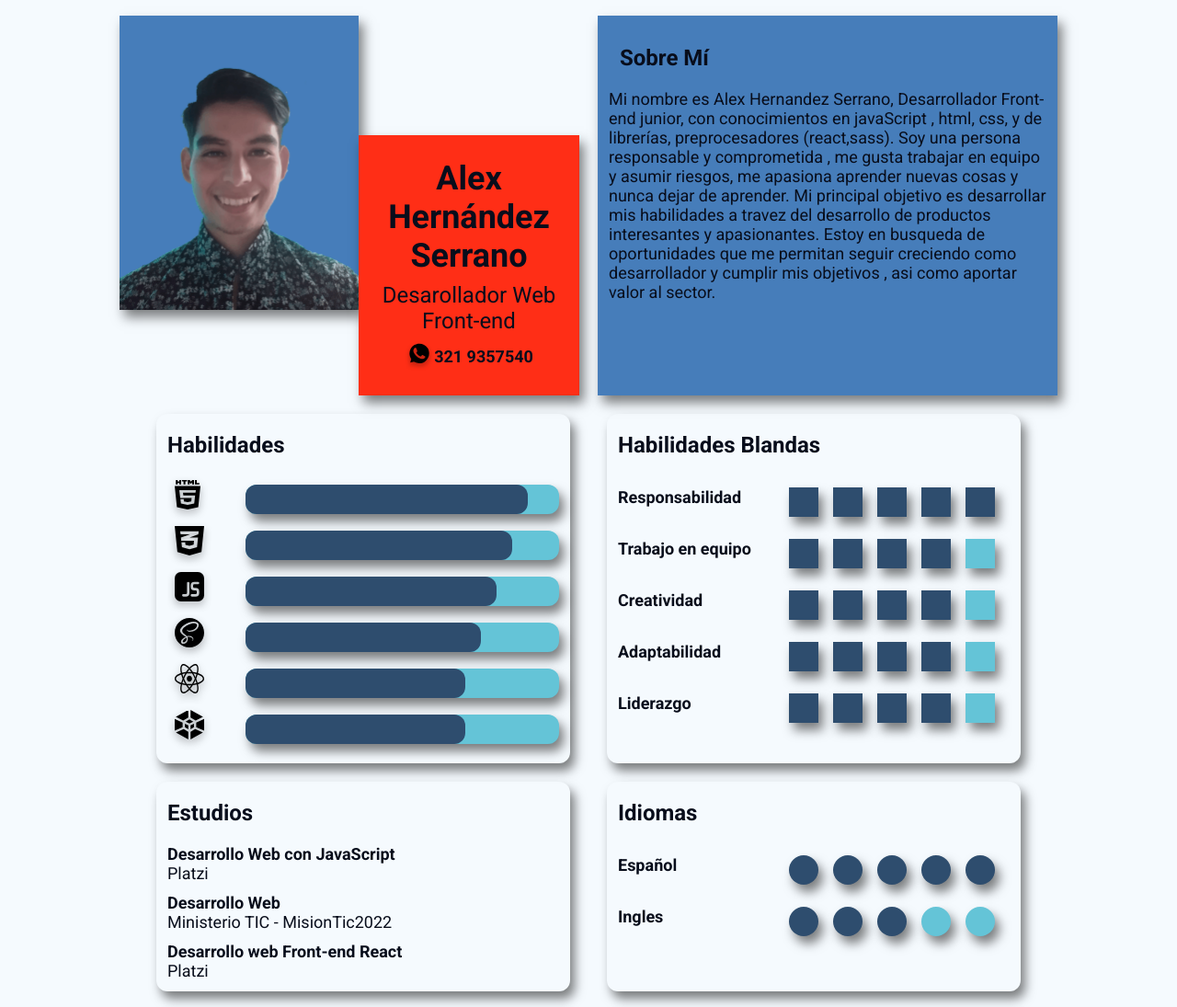
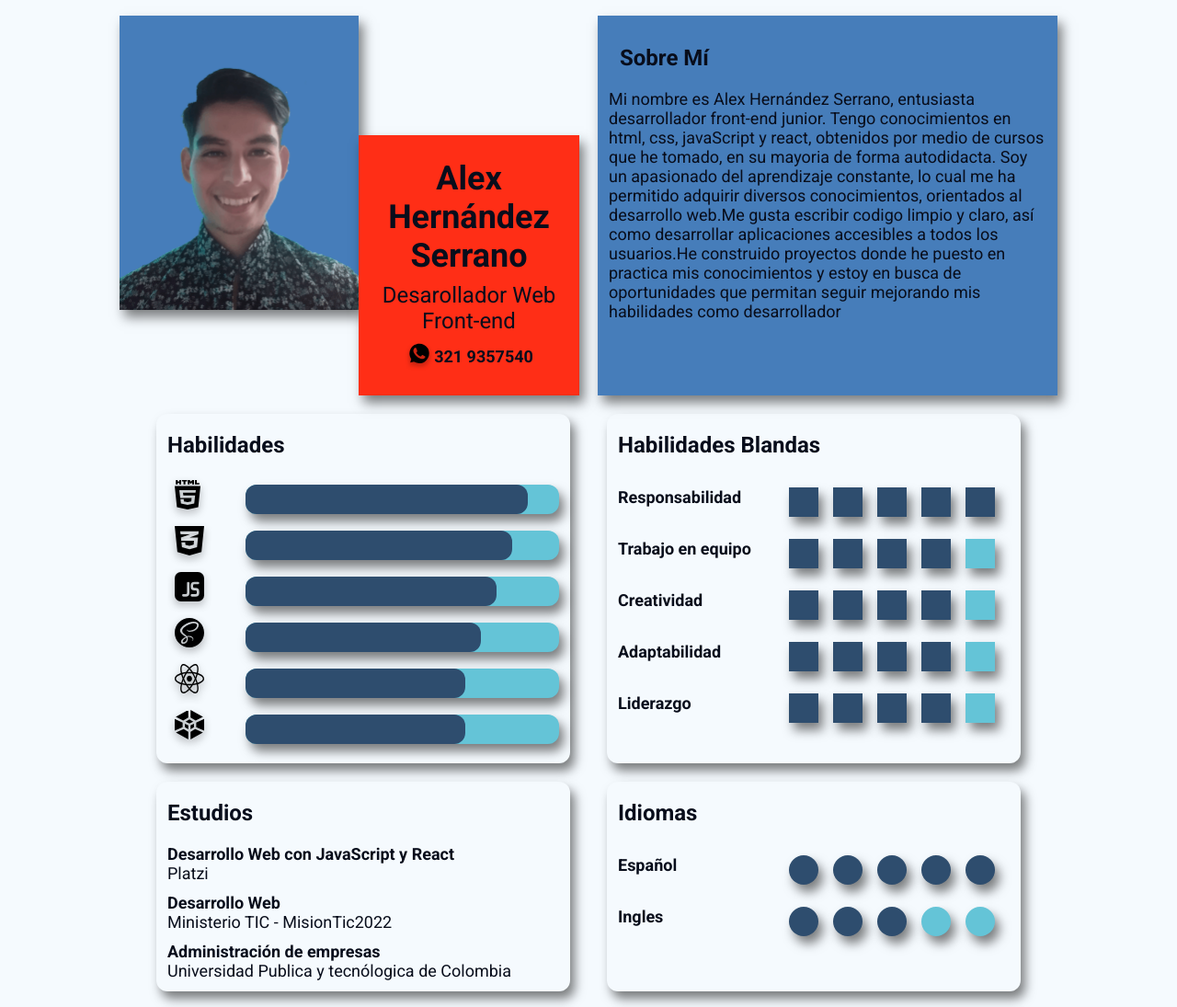
Before and after one commit to hahs-92/HahsPortfolio, a React app: page /resume in a window 1280 px wide. Shown: the part 123-1218 px from the top of the page at 92% size. Built offline with nearby package versions, Linux system fonts and the light colour scheme; some packages are replaced by stand-ins of ours.

Commit message:
add icon

```diff
--- a/public/index.html
+++ b/public/index.html
@@ -5,6 +5,7 @@
     <meta http-equiv="X-UA-Compatible" content="IE=edge">
     <meta name="viewport" content="width=device-width, initial-scale=1.0">
     <meta name="Description" content="Portafolio  creado por HAHS">
+    <link rel="icon" type="image/png" href="../src/assets/Logo.ico">
     <title>HAHS Portafolio</title>
 </head>
 <body>
--- a/src/components/CardCourses.jsx
+++ b/src/components/CardCourses.jsx
@@ -24,19 +24,19 @@ const CardCourses = () => {
                         <h3 className="CardCourses_fontweight">Platzi</h3><br/>
                         <h3>Desarrollo Web  </h3>
                         <h3 className="CardCourses_fontweight">Ministerio TIC - MisionTic2022</h3><br/>
-                        <h3>Desarrollo web Front-end React </h3>
-                        <h3 className="CardCourses_fontweight">Platzi</h3>
+                        <h3>Administración de empresas</h3>
+                        <h3 className="CardCourses_fontweight">Universidad Publica y tecnólogica de Colombia</h3>
                     </article>
                     :
                     <article className="CardCourses">
                         <h2>Estudios</h2>
 
-                        <h3>Desarrollo Web con JavaScript </h3>
+                        <h3>Desarrollo Web con JavaScript y React </h3>
                         <h3 className="CardCourses_fontweight">Platzi</h3><br/>
                         <h3>Desarrollo Web  </h3>
                         <h3 className="CardCourses_fontweight">Ministerio TIC - MisionTic2022</h3><br/>
-                        <h3>Desarrollo web Front-end React </h3>
-                        <h3 className="CardCourses_fontweight">Platzi</h3>
+                        <h3>Administración de empresas</h3>
+                        <h3 className="CardCourses_fontweight">Universidad Publica y tecnólogica de Colombia</h3>
                     </article>
             }
         </>
--- a/src/components/Header.jsx
+++ b/src/components/Header.jsx
@@ -25,22 +25,18 @@ const Header = () => {
         let local = localStorage.getItem('darkMode','true')
         if(local === 'true'){
             setDarkMode(true)
-            console.log("local is " +local )
         }
         else{
             setDarkMode(false)
-            console.log('local es '+ local)
         }
     },[])
 
     useEffect(()=> {
         if(darkMode) {
             window.localStorage.setItem('darkMode', 'true')
-            console.log('true')
        }
        else {
             window.localStorage.setItem('darkMode', 'false')
-            console.log("falso")
        }
     },[darkMode])
 
--- a/src/pages/Resume.jsx
+++ b/src/pages/Resume.jsx
@@ -53,17 +53,18 @@ const Resume = () => {
                     ?
                     <article className='Aboutme Aboutme--dark'>
                         <h2>Sobre Mí</h2>
-                        <p>Mi nombre es Alex Hernandez Serrano,
-                            Desarrollador Front-end junior, con conocimientos  en  javaScript , html, css,  y de librerías, preprocesadores (react,sass). Soy una persona responsable y comprometida , me  gusta trabajar en equipo y asumir riesgos, me apasiona aprender nuevas cosas y nunca dejar de aprender. Mi principal objetivo es desarrollar mis habilidades a travez del desarrollo de productos interesantes y apasionantes. Estoy en busqueda de oportunidades que me permitan seguir creciendo como desarrollador y cumplir mis objetivos , asi como aportar valor al sector.</p>
+                        <p>Mi nombre es Alex Hernández Serrano,
+                            entusiasta desarrollador front-end junior.
+                            Tengo conocimientos en html, css, javaScript y react, obtenidos por medio de cursos que he tomado, en su mayoria de forma autodidacta. Soy un apasionado del aprendizaje constante, lo cual me ha permitido adquirir diversos conocimientos, orientados al desarrollo web.Me gusta escribir codigo limpio y claro, así como desarrollar aplicaciones accesibles a todos los usuarios.He construido proyectos donde he puesto en practica mis conocimientos y estoy en busca de oportunidades que permitan seguir mejorando mis habilidades como desarrollador </p>
                     </article>
                     :
                     <article className='Aboutme'>
                         <h2>Sobre Mí</h2>
-                        <p>Mi nombre es Alex Hernandez Serrano,
-                            Desarrollador Front-end junior, con conocimientos  en  javaScript , html, css,  y de librerías, preprocesadores (react,sass). Soy una persona responsable y comprometida , me  gusta trabajar en equipo y asumir riesgos, me apasiona aprender nuevas cosas y nunca dejar de aprender. Mi principal objetivo es desarrollar mis habilidades a travez del desarrollo de productos interesantes y apasionantes. Estoy en busqueda de oportunidades que me permitan seguir creciendo como desarrollador y cumplir mis objetivos , asi como aportar valor al sector.</p>
+                        <p>Mi nombre es Alex Hernández Serrano,
+                            entusiasta desarrollador front-end junior.
+                            Tengo conocimientos en html, css, javaScript y react, obtenidos por medio de cursos que he tomado, en su mayoria de forma autodidacta. Soy un apasionado del aprendizaje constante, lo cual me ha permitido adquirir diversos conocimientos, orientados al desarrollo web.Me gusta escribir codigo limpio y claro, así como desarrollar aplicaciones accesibles a todos los usuarios.He construido proyectos donde he puesto en practica mis conocimientos y estoy en busca de oportunidades que permitan seguir mejorando mis habilidades como desarrollador </p>
                     </article>
             }
-
 
             <article className='Info'>
                 <CardSkills />
```
Also changed, not shown: dist/assets/main.css, dist/bundle.js, dist/index.html, 1 other file.
